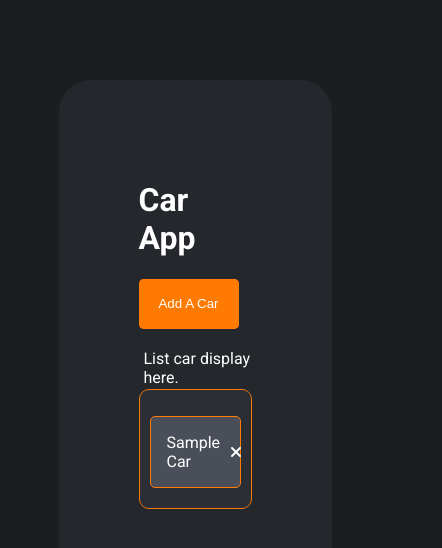
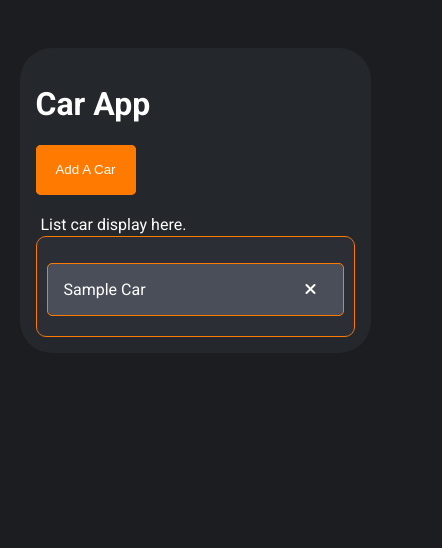
Before and after one commit to huynguyen294/todo_app_js, a plain HTML site: page index.html in a window 390 px wide. Shown: the whole page, 442 px wide, since content can reach past the window. Drawn offline with Linux system fonts and the light colour scheme.

Commit message:
update css

```diff
--- a/style.css
+++ b/style.css
@@ -24,7 +24,6 @@ body {
   display: flex;
   flex-direction: column;
   align-items: center;
-  justify-content: center;
   margin: 0;
 }
 
@@ -216,3 +215,21 @@ body {
   top: -35px;
   right: -190px;
 }
+
+@media (max-width: 46.1875em) {
+  :root {
+    --btn-add-height: 50px;
+    --btn-add-width: 100px;
+    --btn-hidden-width: 50px;
+    --input-add-width: 255px;
+    --border-radius-size: 5px;
+  }
+  .tooltiptext {
+    display: none;
+  }
+  .container {
+    width: 90vw;
+    padding: 1em;
+    margin: 3em 0 0 0;
+  }
+}
```
